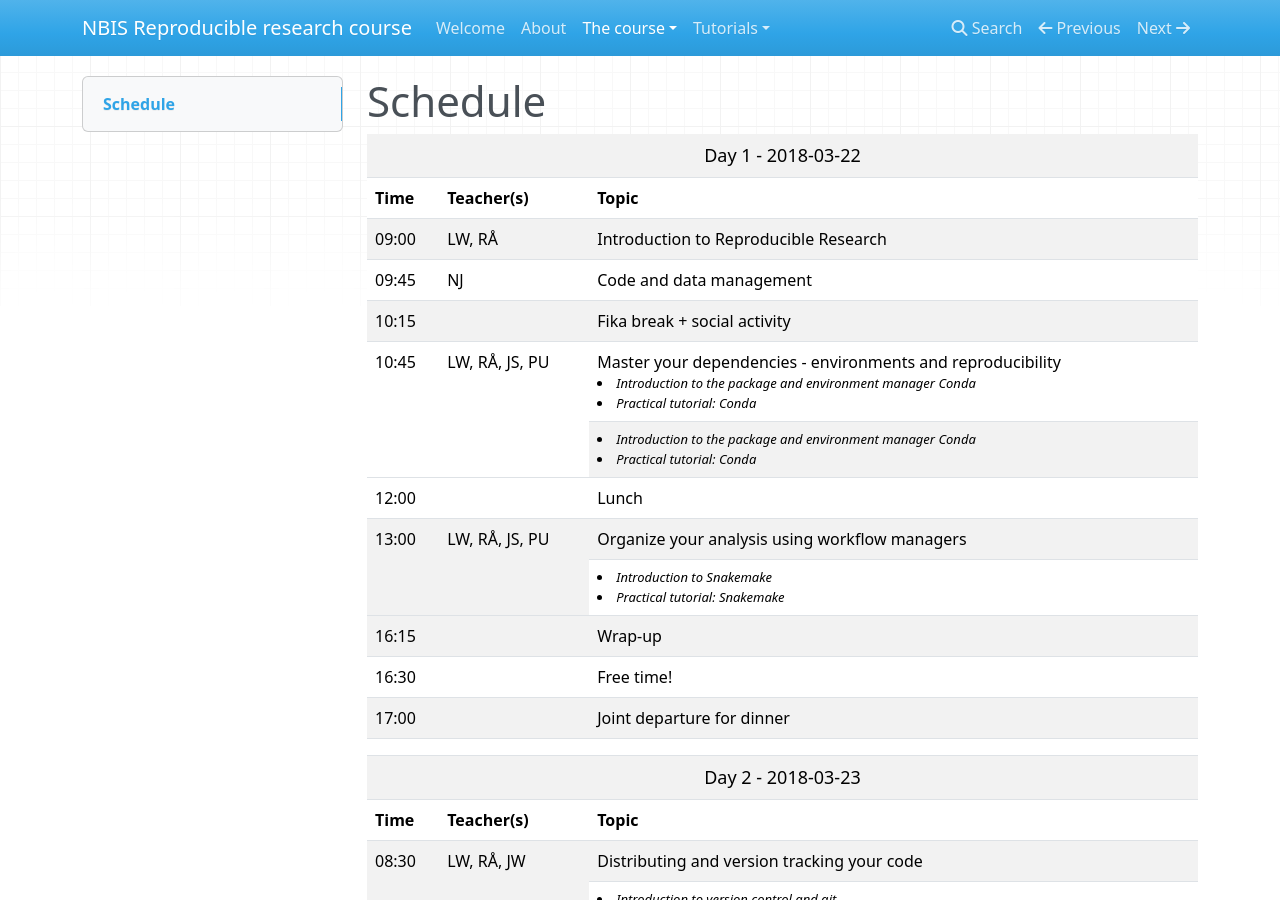
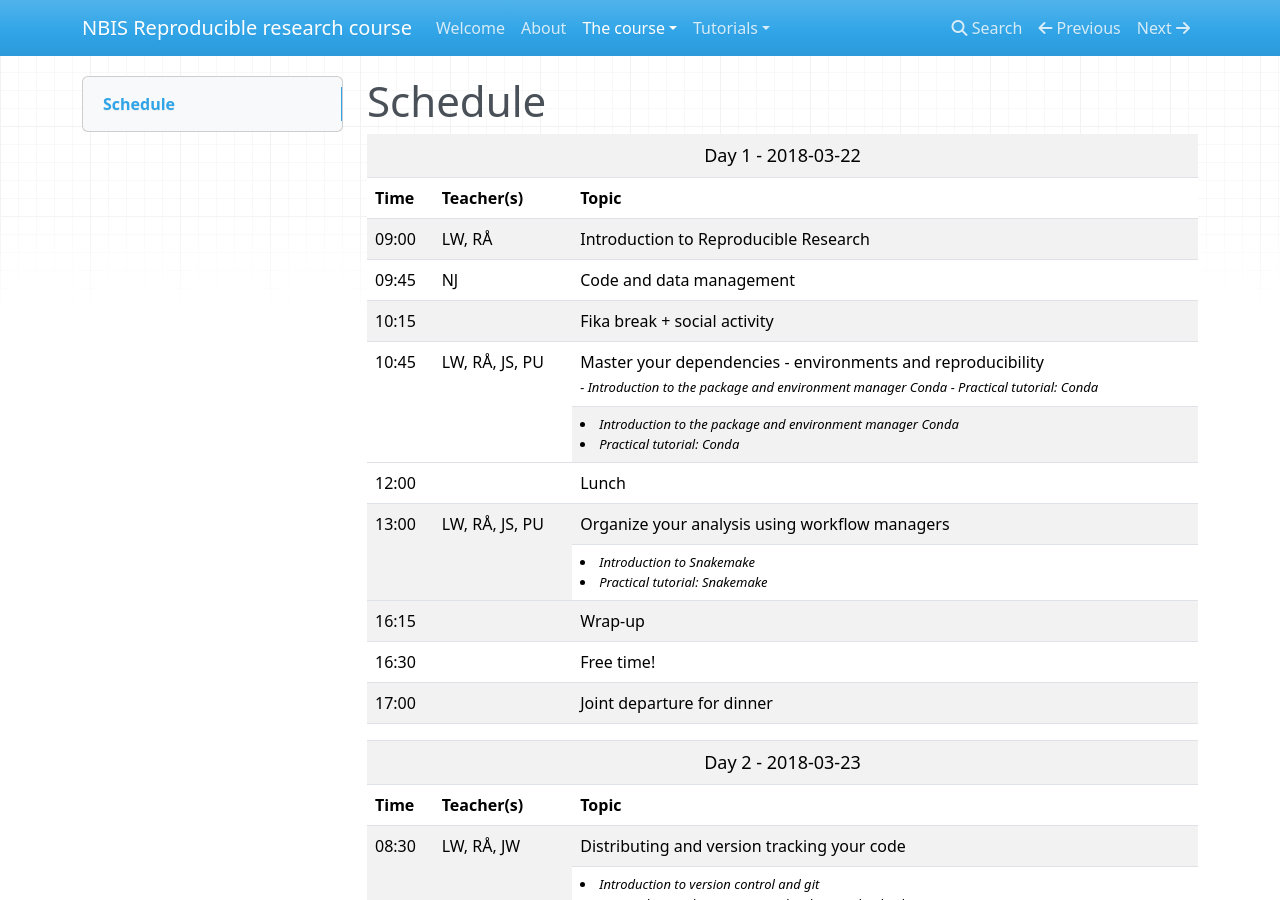
Before and after one commit to NBISweden/workshop-reproducible-research, an MkDocs documentation site: the page built from docs/schedule.md, in a window 1280 px wide and 900 px high. Built offline with MkDocs 1.6.1, drawn with Linux system fonts in a browser that asks for light colours; nearby versions of some CDN libraries; old or Windows-style settings are respelled for this version of MkDocs.

Commit message:
more table tweaks

```diff
--- a/docs/schedule.md
+++ b/docs/schedule.md
@@ -32,9 +32,9 @@
     <td rowspan="2"> <font size="3"> LW, RÅ, JS, PU </td>
     <td>
       <font size="3"> Master your dependencies - environments and reproducibility
-      <font size="2"><i>
-      <li> Introduction to the package and environment manager Conda </li>
-      <li> Practical tutorial: Conda </li>
+      <font size="2"><i><br>
+      - Introduction to the package and environment manager Conda
+      - Practical tutorial: Conda
     </td>
   </tr>
   <tr>
```
